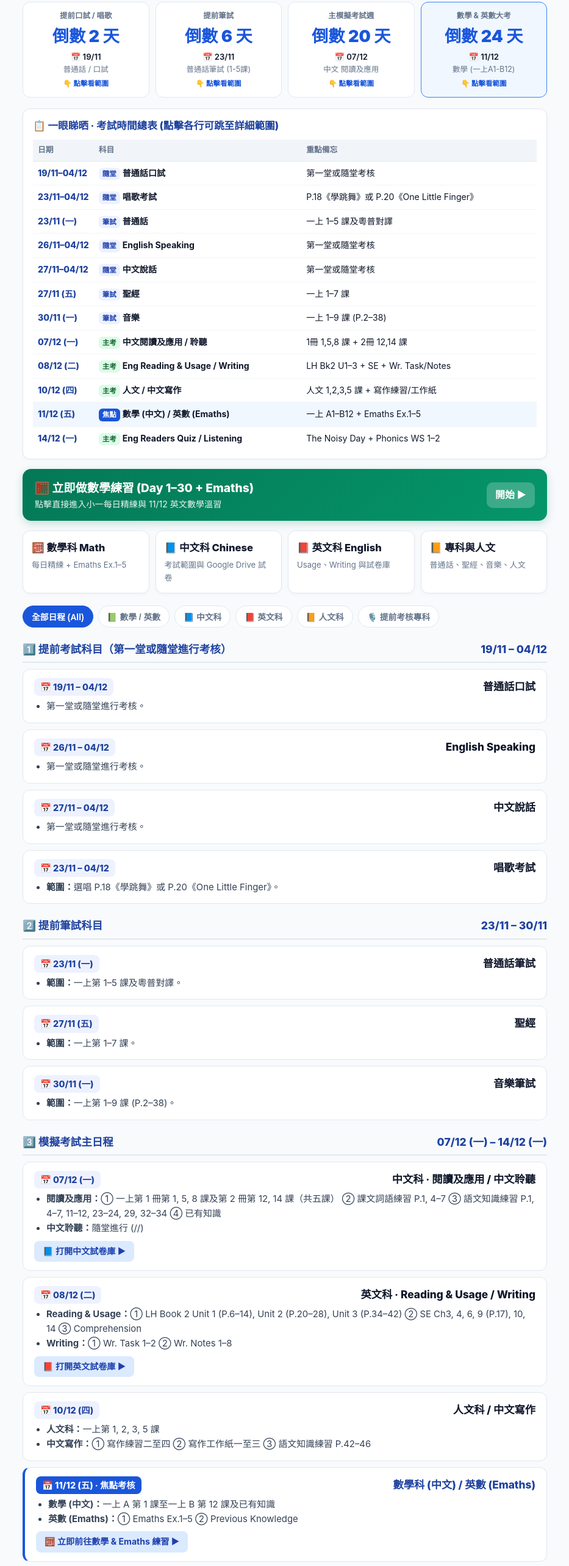
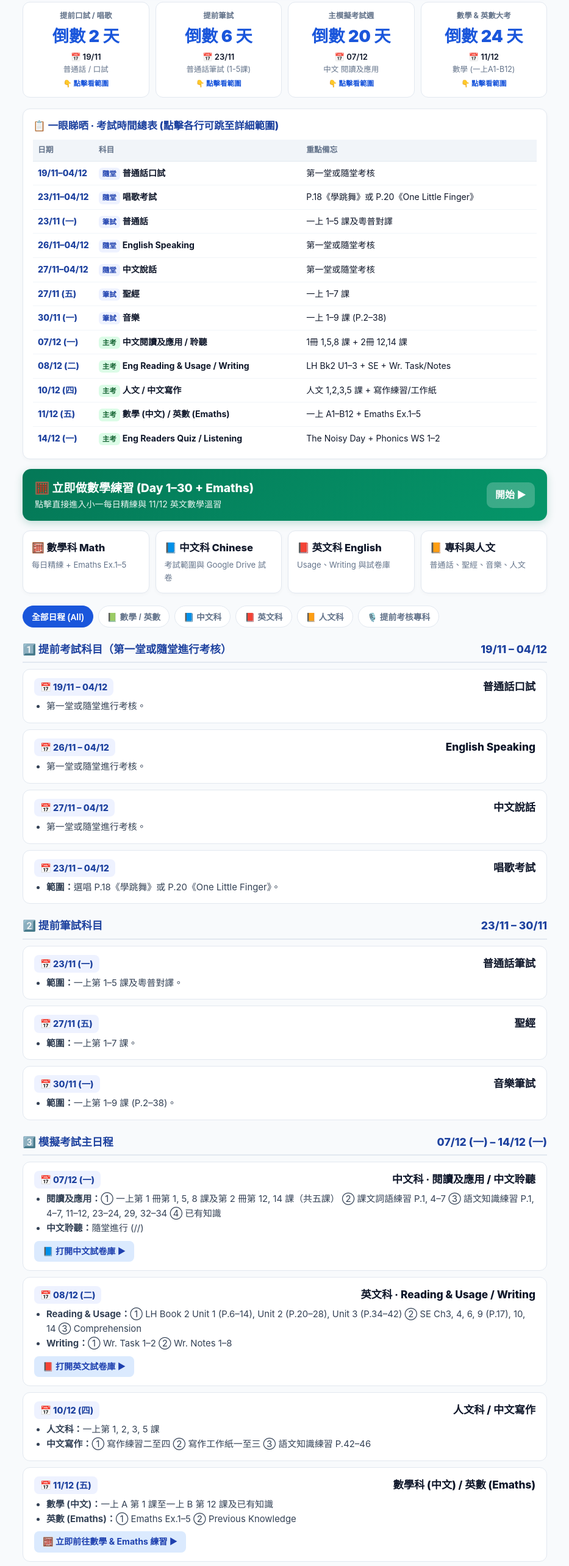
Before and after one commit to leighapollo277-coder/yy-math-drill, a plain HTML site: page index.html in a window 1280 px wide. Shown: the part 190-2758 px from the top of the page at 61% size, without its empty margins (173-1106 px from the left). Drawn offline with Linux system fonts and the light colour scheme.

Commit message:
style: make all countdown cards, timetable rows, and exam cards visually uniform

```diff
--- a/index.html
+++ b/index.html
@@ -270,7 +270,7 @@
           <tr class="glance-row" onclick="jumpToMilestone('cal-item-0712')"><td class="glance-date">07/12 (一)</td><td class="glance-subj"><span class="glance-tag main">主考</span>中文閱讀及應用 / 聆聽</td><td>1冊 1,5,8 課 + 2冊 12,14 課</td></tr>
           <tr class="glance-row" onclick="jumpToMilestone('cal-item-0812')"><td class="glance-date">08/12 (二)</td><td class="glance-subj"><span class="glance-tag main">主考</span>Eng Reading &amp; Usage / Writing</td><td>LH Bk2 U1–3 + SE + Wr. Task/Notes</td></tr>
           <tr class="glance-row" onclick="jumpToMilestone('cal-item-1012')"><td class="glance-date">10/12 (四)</td><td class="glance-subj"><span class="glance-tag main">主考</span>人文 / 中文寫作</td><td>人文 1,2,3,5 課 + 寫作練習/工作紙</td></tr>
-          <tr class="glance-row" onclick="jumpToMilestone('cal-item-1112')" style="background:#f0f7ff;"><td class="glance-date">11/12 (五)</td><td class="glance-subj"><span class="glance-tag math">焦點</span>數學 (中文) / 英數 (Emaths)</td><td>一上 A1–B12 + Emaths Ex.1–5</td></tr>
+          <tr class="glance-row" onclick="jumpToMilestone('cal-item-1112')"><td class="glance-date">11/12 (五)</td><td class="glance-subj"><span class="glance-tag main">主考</span>數學 (中文) / 英數 (Emaths)</td><td>一上 A1–B12 + Emaths Ex.1–5</td></tr>
           <tr class="glance-row" onclick="jumpToMilestone('cal-item-1412')"><td class="glance-date">14/12 (一)</td><td class="glance-subj"><span class="glance-tag main">主考</span>Eng Readers Quiz / Listening</td><td>The Noisy Day + Phonics WS 1–2</td></tr>
         </tbody>
       </table>
@@ -354,8 +354,8 @@
           <li><strong>中文寫作：</strong>① 寫作練習二至四 ② 寫作工作紙一至三 ③ 語文知識練習 P.42–46</li>
         </ul>
       </div>
-      <div class="exam-card cal-item" data-subj="math" id="cal-item-1112" style="border-left: 4px solid #1a56db;">
-        <div class="exam-card-header"><span class="exam-date-badge" style="background:#1a56db; color:#ffffff;">📅 11/12 (五) · 焦點考核</span><span class="exam-subj-title" style="color:var(--primary-dark);">數學科 (中文) / 英數 (Emaths)</span></div>
+      <div class="exam-card cal-item" data-subj="math" id="cal-item-1112">
+        <div class="exam-card-header"><span class="exam-date-badge">📅 11/12 (五)</span><span class="exam-subj-title">數學科 (中文) / 英數 (Emaths)</span></div>
         <ul class="exam-scope-list">
           <li><strong>數學 (中文)：</strong>一上 A 第 1 課至一上 B 第 12 課及已有知識</li>
           <li><strong>英數 (Emaths)：</strong>① Emaths Ex.1–5 ② Previous Knowledge</li>
@@ -425,7 +425,7 @@
       { id: "cal-section-oral", tag: "提前口試 / 唱歌", dateStr: "2026-11-19", label: "19/11", subj: "普通話 / 口試", highlight: false },
       { id: "cal-section-written", tag: "提前筆試", dateStr: "2026-11-23", label: "23/11", subj: "普通話筆試 (1-5課)", highlight: false },
       { id: "cal-item-0712", tag: "主模擬考試週", dateStr: "2026-12-07", label: "07/12", subj: "中文 閱讀及應用", highlight: false },
-      { id: "cal-item-1112", tag: "數學 & 英數大考", dateStr: "2026-12-11", label: "11/12", subj: "數學 (一上A1-B12)", highlight: true }
+      { id: "cal-item-1112", tag: "數學 & 英數大考", dateStr: "2026-12-11", label: "11/12", subj: "數學 (一上A1-B12)", highlight: false }
     ];
     grid.innerHTML = milestones.map(m => {
       const target = new Date(m.dateStr + "T09:00:00+08:00");
```
